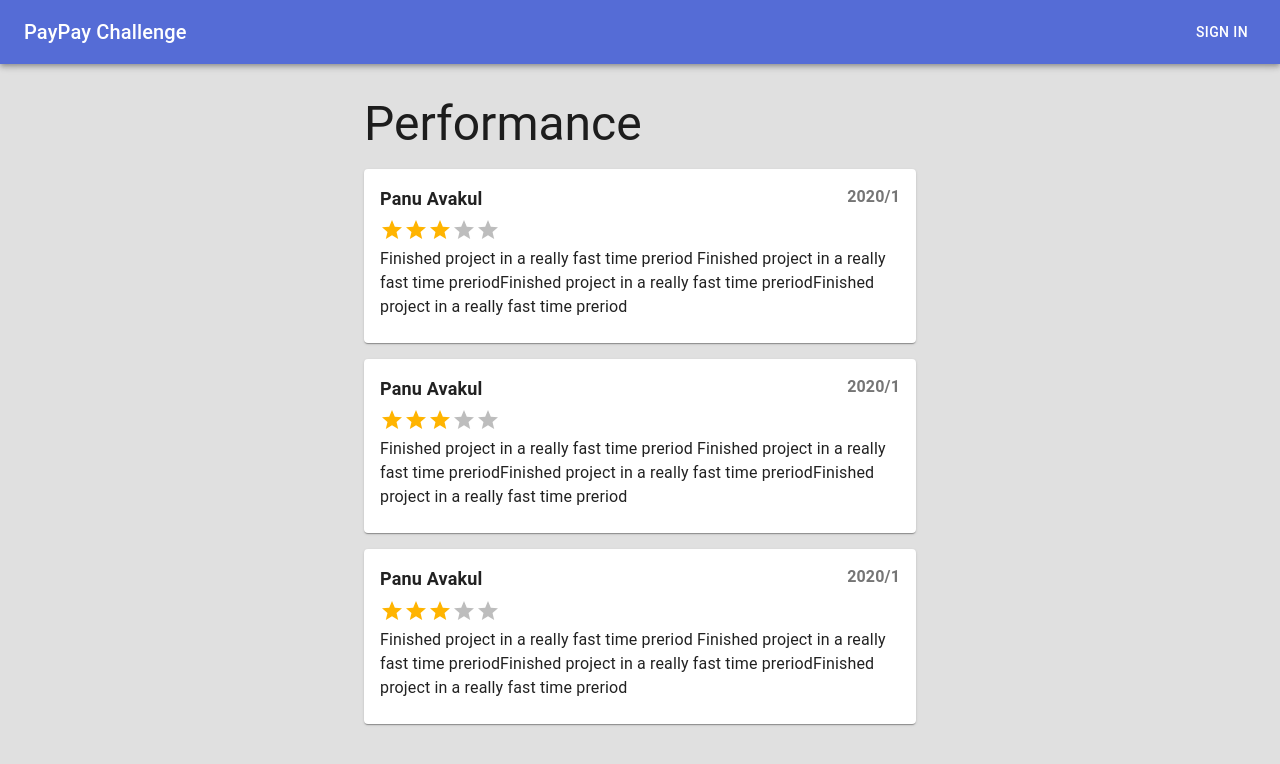
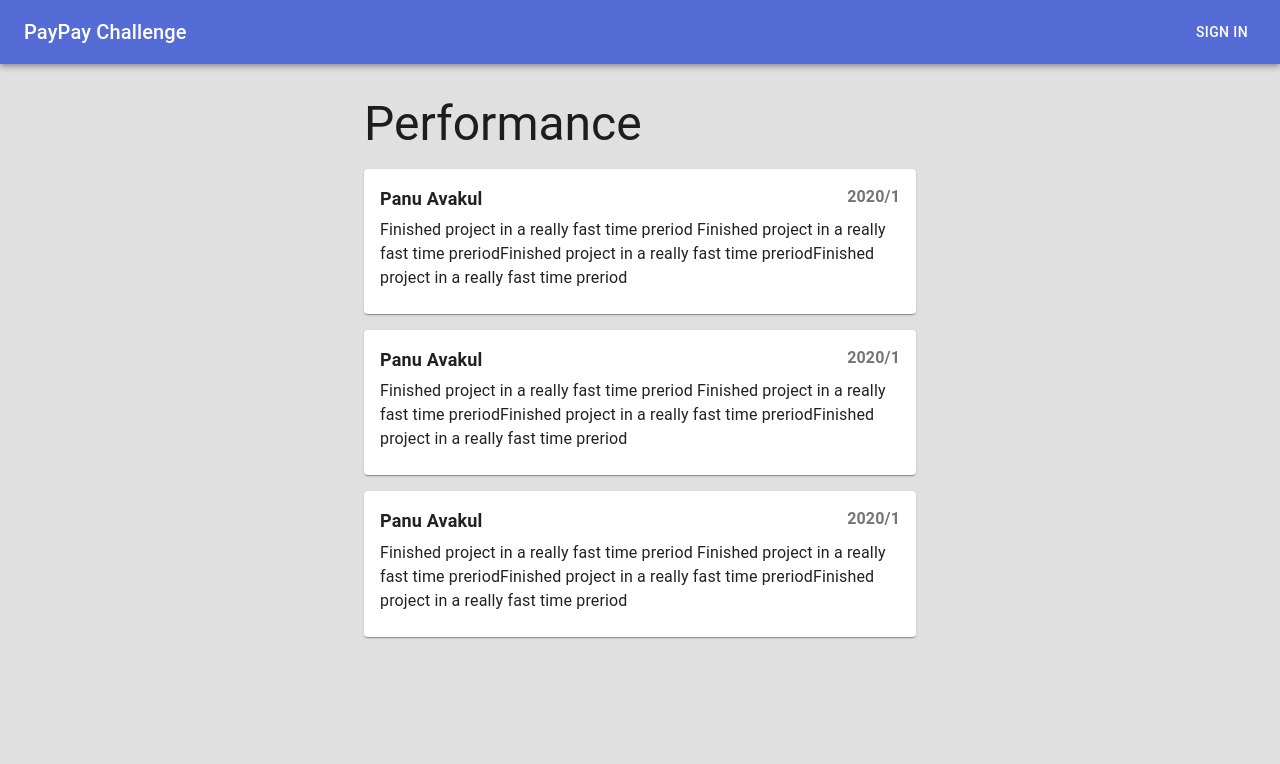
Before and after one commit to panuavakul/paypay_web, a React (Create React App) app: page / in a window 1280 px wide. Shown: the top 764 px of the page. Built offline with nearby package versions, Linux system fonts and the light colour scheme.

Commit message:
Remove average rating from list view

```diff
--- a/src/components/PerformanceCard/PerformanceCard.tsx
+++ b/src/components/PerformanceCard/PerformanceCard.tsx
@@ -1,7 +1,6 @@
 import React from "react";
 import { Card, CardContent, Typography, Grid } from "@material-ui/core";
 import { makeStyles } from "@material-ui/core/styles";
-import Rating from "@material-ui/lab/Rating";
 
 interface PerformanceCard {}
 
@@ -33,9 +32,6 @@
                   </Typography>
                 </Grid>
               </Grid>
-            </Grid>
-            <Grid item>
-              <Rating readOnly value={3} />
             </Grid>
             <Grid item>
               <Typography
```
